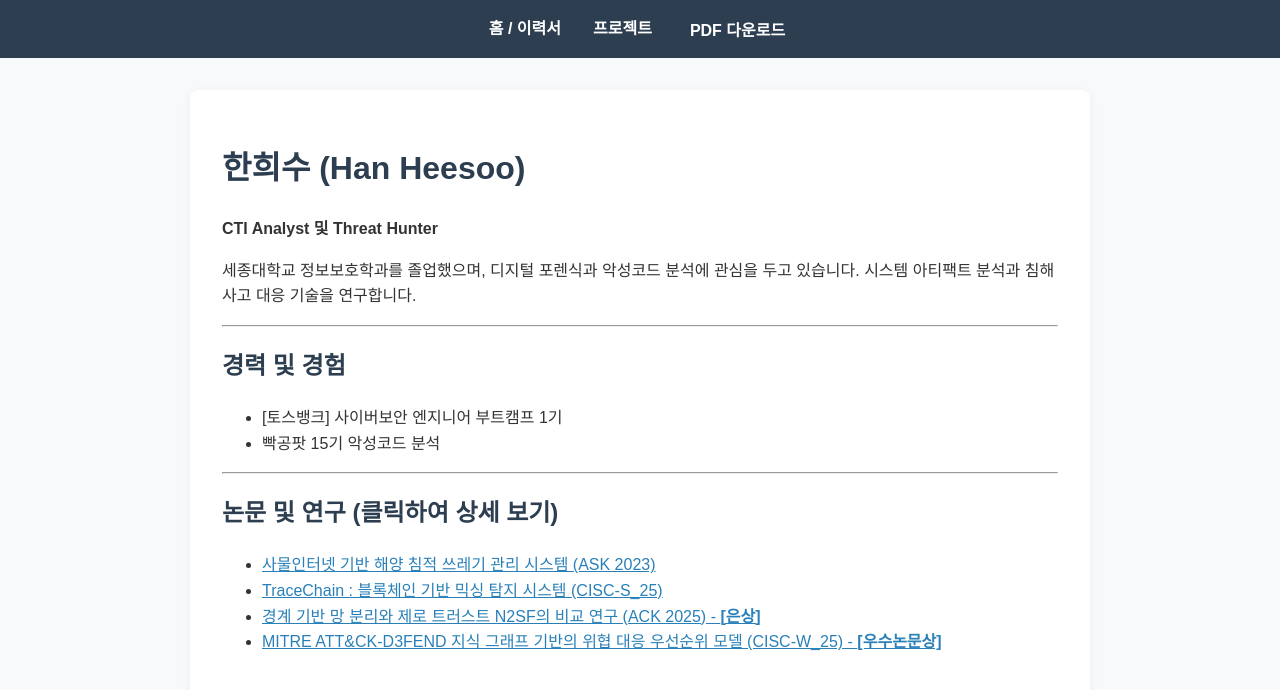
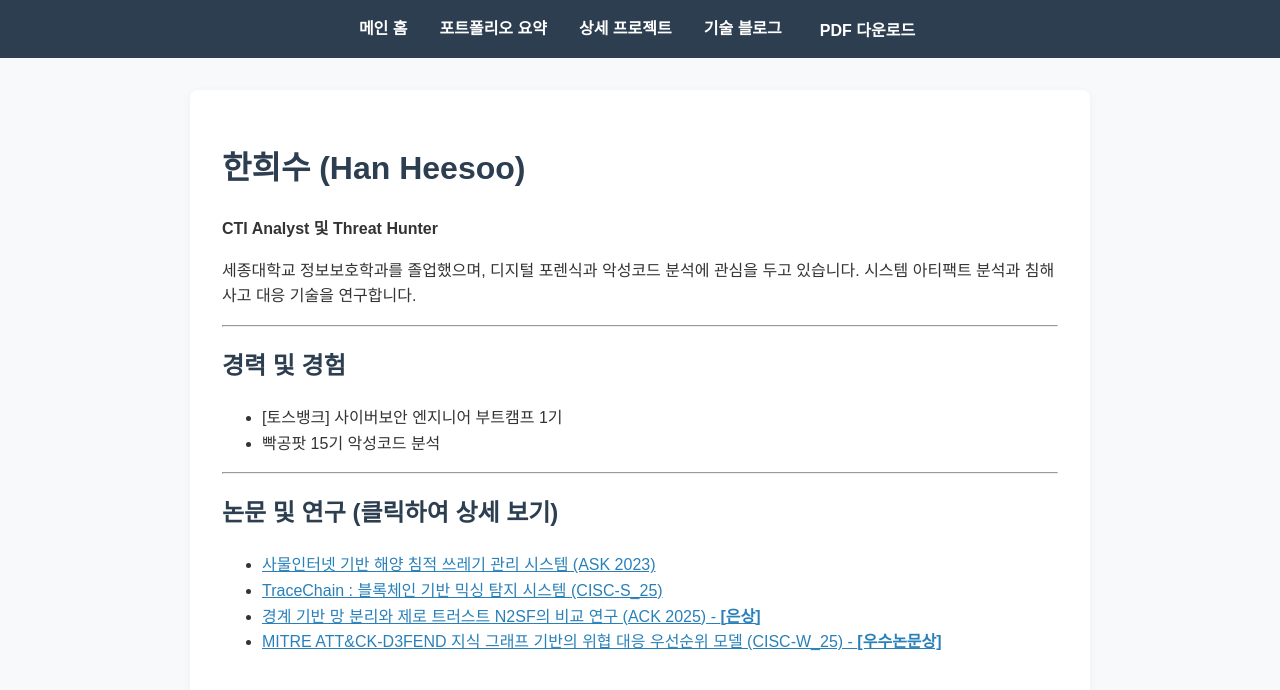
Before and after one commit to crowndaisy76/crowndaisy76.github.io, a Jekyll site: the page portfolio.html, which Jekyll copies as it is, in a window 1280 px wide. Shown: the top 690 px of the page. Built offline with Jekyll 4.4.1, drawn with Linux system fonts in a browser that asks for light colours.

Commit message:
Update portfolio.html

```diff
--- a/portfolio.html
+++ b/portfolio.html
@@ -40,8 +40,10 @@
 
 <header>
     <nav>
-        <a onclick="showSection('home')">홈 / 이력서</a>
-        <a onclick="showSection('projects')">프로젝트</a>
+        <a href="index.html">메인 홈</a>
+        <a onclick="showSection('home')">포트폴리오 요약</a>
+        <a onclick="showSection('projects')">상세 프로젝트</a>
+        <a href="blog.html">기술 블로그</a>
         <button onclick="window.print()">PDF 다운로드</button>
     </nav>
 </header>
```
